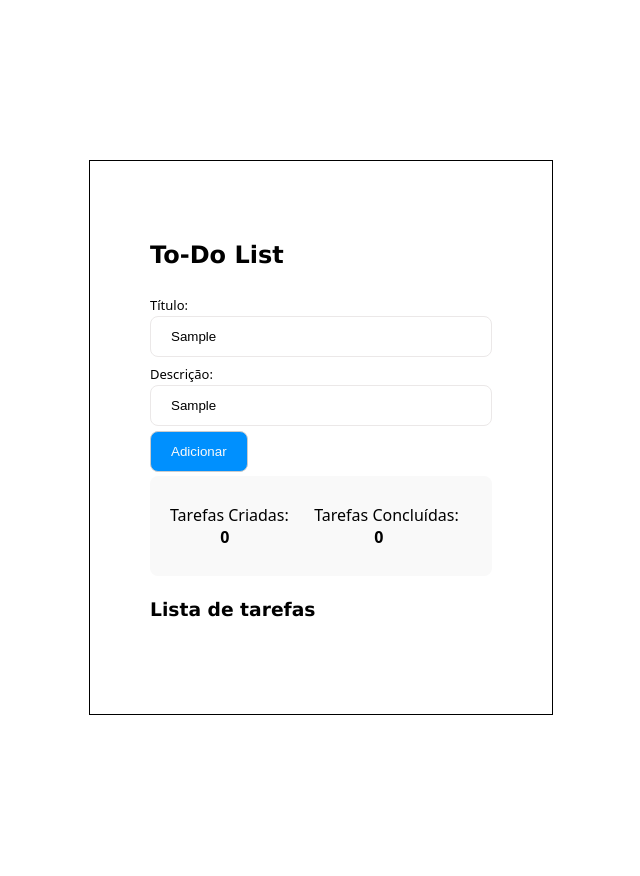
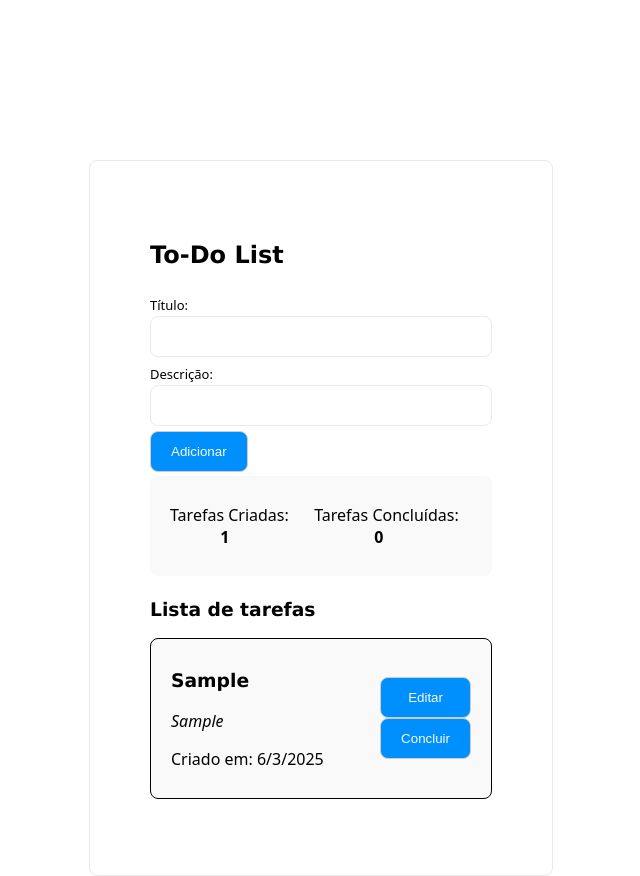
Before and after one commit to EdsonPBG/TO-DO-LIST, a plain HTML site: page index.html in a window 1280 px wide. Both pictures are taken after typing "Sample", "Sample" into the empty fields and a click on the button "Adicionar". Shown: the whole page, without its empty margins (319-959 px from the left). Before the commit the page ends 800 px from the top, so only its background shows below. Drawn offline with Linux system fonts and the light colour scheme.

Commit message:
My first to-do-list update test

```diff
--- a/script.js
+++ b/script.js
@@ -4,186 +4,184 @@ const taskList = document.getElementById("list");
 const data = new Date();
 
 //Elementos para os contadores
-const countCreatedSpan = document.getElementById("contador-criadas"); //Span para exibir o número de tasks criadas
-const countCompletedSpan = document.getElementById("contador-concluido"); //Span para exibir o número de tasks criadas
-let countCreated = 0; //Variavel para rastrear o numero de tasks criadas
-let countCompleted = 0; //Variavel para rastrear o numero de tasks completadas
+const countCreatedSpan = document.getElementById("contador-criadas");
+const countCompletedSpan = document.getElementById("contador-concluido");
+let countCreated = 0;
+let countCompleted = 0;
 
 //Elementos para salvar os contadores no LocalStorage
 const saveCountCreated = `countCreated`;
 const saveCountCompleted = `countCompleted`;
 
 //Função para salvar os contadores
-const saveCount = () => {
+function saveCount() {
     localStorage.setItem(saveCountCreated, countCreated.toString());
     localStorage.setItem(saveCountCompleted, countCompleted.toString());
-};
+}
 
 //Função para carregar os contadores
-const loadCount = () => {
+function loadCount() {
     const loadCreated = localStorage.getItem(saveCountCreated);
     const loadCompleted = localStorage.getItem(saveCountCompleted);
 
     if (loadCreated) {
         countCreated = parseInt(loadCreated);
-    };
+    }
 
     if (loadCompleted) {
         countCompleted = parseInt(loadCompleted);
-    };
-    updateCountCreated(0);
-    updateCountCompleted(0);
-};
+    }
+    // updateCountCreated(0); // Inicializa a exibição ao carregar
+    // updateCountCompleted(0);
+}
 
 //função para atualizar a exibição do contador de tarefas criadas
-const updateCountCreated = (valor) => {
+function updateCountCreated(valor) {
     countCreated += valor;
-    countCreatedSpan.textContent = countCreated; //Atualiza o texto do span com o novo valor do contador
+    countCreatedSpan.textContent = countCreated;
     saveCount();
-};
+}
 
 //Função para atualizar a exibição do contador de tarefas concluidas
-const updateCountCompleted = (valor) => {
+function updateCountCompleted(valor) {
     countCompleted += valor;
-    countCompletedSpan.textContent = countCompleted; // Atualiza o texto do span com o novo valor do contador
+    countCompletedSpan.textContent = countCompleted;
     saveCount();
-};
+}
 
 //Função para salvar tarefas no LocalStorage
-const SaveTasks = (tasks) => {
-  localStorage.setItem("tasks", JSON.stringify(tasks)); //Converte o array de tarefas para string JSON e salva no localStorage com a chave "tasks"
-};
+function saveTasks(tasks) {
+    localStorage.setItem("tasks", JSON.stringify(tasks));
+}
 
 //Função para carregar tarefas do LocalStorage
-const LoadTasks = () => {
-  const storedTasks = localStorage.getItem("tasks");// Obtem a string JSON das tarefas do localStorage com a chave "tasks"
-    return storedTasks ? JSON.parse(storedTasks) : [];//Se existir, converte de volta para array, senão, retorna um array vazio
-};
+function loadTasks() {
+    const storedTasks = localStorage.getItem("tasks");
+    return storedTasks ? JSON.parse(storedTasks) : [];
+}
 
 //Cria um elemento de tarefa (item da lista)
-const creatTaskElement = (title, description) => {
-  const taskItem = document.createElement("li"); //Cria um elemento "li" para a tarefa
-        taskItem.classList.add("task-item"); //Adiciona a classe "task-item" ppara aplicar estilos visuais
+function createTaskElement(title, description) {
+    const taskItem = document.createElement("li");
+    taskItem.classList.add("task-item");
 
-  const taskContent = document.createElement("div"); //Cria uma "div" para conter o conteudo principal da tarefa
-        taskContent.classList.add("card"); //Cria uma "div" para os detalhes da tarefa (titulos e descrição)
-};
+    const taskContent = document.createElement("div");
+    taskContent.classList.add("card");
 
-const taskDetails = document.createElement("div"); //cria uma "div" para os detalhes da tarefa (titulo e descrição)
+    const taskDetails = document.createElement("div");
     taskDetails.innerHTML = `
         <h3 class="title">${title}</h3>
         <p class="description">${description}</p>
         <p class="date">Criado em: ${data.toLocaleDateString()}</p>
-      `;// Define o HTML interno com titulo, descrição e data de criação formatada
+    `;
 
-const taskActions = document.createElement("div");// Cria uma "div" para conter os botões de ação (Editar e concluir)
-      taskActions.classList.add("actions");// Adiciona a classe "actions" para aplicar estilos aos botões
+    const taskActions = document.createElement("div");
+    taskActions.classList.add("actions");
 
-//cria um elemento de edição de tarefas
-const editButton = document.createElement("button");// Cria um botão de edição
+    const editButton = document.createElement("button");
     editButton.textContent = "Editar";
     editButton.classList.add("edit-button");
 
-      //Adiciona um ouvinte de evento de clique para editar a tarefa
     editButton.addEventListener("click", () => {
-        const newTitle = prompt("Editar titulo:", title); //Abre uma caixa de dialogo
+        const newTitle = prompt("Editar titulo:", title);
         const newDescription = prompt("Editar descrição:", description);
 
         if (newTitle && newDescription) {
-            const tasks = loadTasks(); //Carrega a lista de tarefas atual do localStorage
-            const taskIndex = tasks.findIndex (  // Encontra o índice da tarefa que está sendo editada na lista carregada
+            const tasks = loadTasks();
+            const taskIndex = tasks.findIndex(
                 (task) => task.title === title && task.description === description
             );
 
             if (taskIndex !== -1) {
-            tasks[taskIndex].title = newTitle.trim();// Atualiza o titulo da tarefa no array carregado
+                tasks[taskIndex].title = newTitle.trim();
                 tasks[taskIndex].description = newDescription.trim();
-              SaveTasks(tasks);// Salva a lista de tarefas atualizadas no localStorage
-          };
+                saveTasks(tasks);
+            }
 
-          title = newTitle.trim();// Atualiza o titulo exibido no elemento HTML
-          description = newDescription.trim();
             taskDetails.innerHTML = `
-            <h3 class="title">${title}</h3>
-            <p class="description">${description}</p>
+                <h3 class="title">${newTitle.trim()}</h3>
+                <p class="description">${newDescription.trim()}</h3>
                 <p class="date">Criado em: ${data.toLocaleDateString()}</p>
-            `;// Atualiza o HTML interno dos detalhes da tarefa com os novos valores
+            `;
         } else {
-          alert("Edição cancelada ou campos invalidos!");// Exibe um alerta se o usuario cancelar a edição ou inserir campos vazios
-        };
+            alert("Edição cancelada ou campos invalidos!");
+        }
     });
 
-const completed = document.createElement("button");//Cria um botão de concluir par marcaar a tarefa como feita
+    const completed = document.createElement("button");
     completed.textContent = "Concluir";
     completed.classList.add("conclude-button");
 
-      //Adiciona um ouvinte de evento de clique para marcar a tarefa a classe concluir para alterar a aparencia visual
     completed.addEventListener("click", () => {
         taskItem.classList.toggle("concluir");
-        updateCountCompleted(taskItem.classList.contains("concluir") ? 1 : -1); // Atualiza o contador de tarefas concluídas: incrementa se a classe "concluir" for adicionada, decrementa se removida
+        const isCompleted = taskItem.classList.contains("concluir");
+        updateCountCompleted(isCompleted ? 1 : -1);
+        updateCountCreated(-1); // Decrementa o contador de criadas ao concluir
 
-        //Atualiza o estado de conclusão no LocalStorage
         const tasks = loadTasks();
         const taskIndex = tasks.findIndex(
-        (task) => task.title !== title || task.description !== description
+            (task) => task.title === title && task.description === description
         );
-          tasks[taskIndex].completed = taskItem.classList.contains("completed");
-            SaveTasks(tasks);
-              taskItem.remove();
-
-
-taskcontent.appendChild(taskDetails);// Adiciona a div de detalhes ao conteudo da tarefa
-taskActions.appendChild(editButton);// Adiciona o botão de editar a div de ação
-taskActions.appendChild(completed);// Adiciona o botão de concluir a div de ação
-taskContent.appendChild(taskActions);// Adiciona a div de ações ao conteudo da tarefa
-taskItem.appendChild(taskContent);// Adiciona o conteudo completo ao item da tarefa
-      return taskItem;// Retorna o elemento "li" da tarefa created
+        if (taskIndex !== -1) {
+            tasks[taskIndex].completed = isCompleted;
+            saveTasks(tasks);
+            taskItem.remove(); // Remove a tarefa da lista visual
+        }
     });
 
+    taskContent.appendChild(taskDetails);
+    taskActions.appendChild(editButton);
+    taskActions.appendChild(completed);
+    taskContent.appendChild(taskActions);
+    taskItem.appendChild(taskContent);
+
+    return taskItem;
+}
+
 //Renderiza todas as tarefas carregadas do localStorage
-const renderTasks = () => {
+function renderTasks() {
     const tasks = loadTasks();
-        taskList.innerHTML = ""; //Limpa o conteudo atual da liista na pagina
-          countCreated = 0;// Reseta o contador
+    taskList.innerHTML = "";
+    countCreated = 0;
     countCompleted = 0;
 
-        tasks.forEach(({title, description, completed}) => { //para cada tarefa na lista carregada
-          const taskElement = createTaskElement(title, description); //cria o elementoo HTML da tarefa
-            if (completed)  {
+    tasks.forEach(({ title, description, completed }) => {
+        const taskElement = createTaskElement(title, description);
+        if (completed) {
             taskElement.classList.add("completed");
-                countCompleted++; //Incrementa o contador de tarefas concluidas
-            };
+            countCompleted++;
+        }
         taskList.appendChild(taskElement);
-                countCreated++ //Incrementa o contador de tarefas criadas
+        countCreated++;
+    });
 
-                updateCountCreated(0);//Atualiza a exibição com a contagem da renderização
-                updateCountCompleted(0);
-        });
-};
+    updateCountCreated(countCreated); // Atualiza a contagem total APÓS renderizar
+    updateCountCompleted(countCompleted);
+}
 
-//Evento de envo do formulario para adicionar nova tarefa
+//Evento de envio do formulario para adicionar nova tarefa
 taskForm.addEventListener("submit", (event) => {
-  event.preventDefault(); // Impede o comportamento padrão de envio do formulário (recarregar a página)
+    event.preventDefault();
     const title = taskForm.title.value.trim();
     const description = taskForm.description.value.trim();
 
     if (title && description) {
-        const task = loadtasks();
-        tasks.push({title, description, completed: false});
-          SaveTasks(tasks);
+        const task = loadTasks();
+        task.push({ title, description, completed: false });
+        saveTasks(task);
 
         const taskElement = createTaskElement(title, description);
         taskList.appendChild(taskElement);
         updateCountCreated(1);
 
         taskForm.reset();
-      }else {
+    } else {
         alert("Por favor, preencha todos os campos!");
-      };
+    }
 });
 
 // Carrega e renderiza as tarefas assim que o DOM estiver completamente carregado
 document.addEventListener("DOMContentLoaded", () => {
-  loadContador();
+    loadCount();
     renderTasks();
 });
--- a/style.css
+++ b/style.css
@@ -24,7 +24,8 @@ form {
     flex-direction: column;
     gap: 4px;
     padding: 60px;
-    border: 1px solid
+    border: 1px solid #ebe8e8;
+    border-radius: 8px;
 }
 
 button {
```
Lines whose indentation alone changed are shown as unchanged.
